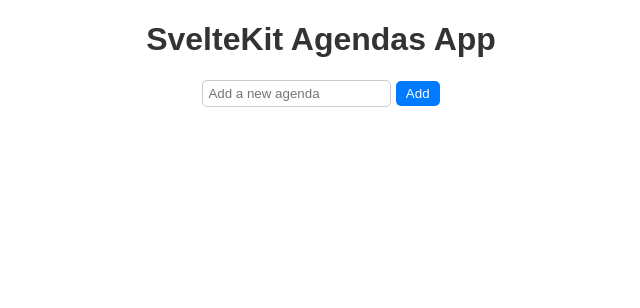
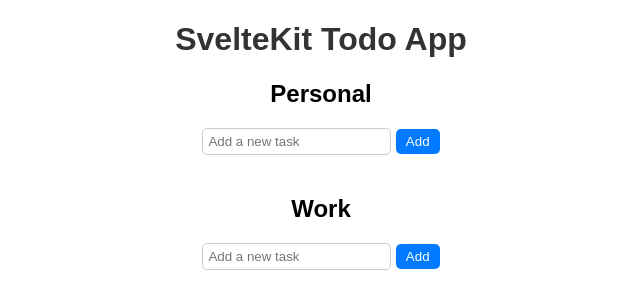
Before and after one commit to ShardofLegends/M324-DevOps-Portfolio, a SvelteKit app in the folder my-agenda-app/: page / in a window 1280 px wide. Shown: the top 308 px of the page, without its empty margins (319-959 px from the left). Built offline with nearby package versions, Linux system fonts and the light colour scheme.

Commit message:
v0.1.0 feat: New lists possible

```diff
--- a/my-agenda-app/src/routes/+page.svelte
+++ b/my-agenda-app/src/routes/+page.svelte
@@ -1,33 +1,47 @@
+<script>
+  let lists = [
+    { name: 'Personal', tasks: [] },
+    { name: 'Work', tasks: [] }
+    // Add more sections as needed
+  ];
 
-<script>
-    let agenda = [];
-    let newAgenda = '';
-    function addAgenda() {
-      if (newAgenda) {
-        agenda = [...agenda, newAgenda];
-        newAgenda = '';
+  let newTasks = new Array(lists.length).fill('');
+
+  function addTask(listIndex) {
+    const newTask = newTasks[listIndex].trim();
+    if (newTask) {
+      lists[listIndex].tasks = [...lists[listIndex].tasks, newTask];
+      newTasks[listIndex] = ''; // Reset newTask after adding task
     }
   }
-    function removeAgenda(index) {
-      agenda.splice(index, 1);
-      agenda = [...agenda]; // Update the agenda array to trigger reactivity
+
+  function removeTask(listIndex, taskIndex) {
+    lists[listIndex].tasks.splice(taskIndex, 1);
+    lists = [...lists]; // Update the lists array to trigger reactivity
   }
 </script>
+
 <main>
-    <h1>SvelteKit Agendas App</h1>
-    <div class="add-agenda">
-      <input class="agenda-input" bind:value={newAgenda} placeholder="Add a new agenda" />
-      <button class="add-button" on:click={addAgenda}>Add</button>
+  <h1>SvelteKit Todo App</h1>
+  {#each lists as list, listIndex (list.name)}
+    <div class="todo-list">
+      <h2>{list.name}</h2>
+      <div class="add-task">
+        <input class="task-input" bind:value={newTasks[listIndex]} placeholder="Add a new task" on:keydown={(event) => event.key === 'Enter' && addTask(listIndex)} />
+        <button class="add-button" on:click={() => addTask(listIndex)}>Add</button>
       </div>
-    <ul class="agenda-list">
-      {#each agenda as agenda, index (agenda)}
-        <li class="agenda-item">
-          {agenda}
-          <button class="remove-button" on:click={() => removeAgenda(index)}>Remove</button>
+      <ul class="task-list">
+        {#each list.tasks as task, taskIndex (task)}
+          <li class="task-item">
+            {task}
+            <button class="remove-button" on:click={() => removeTask(listIndex, taskIndex)}>Remove</button>
           </li>
         {/each}
       </ul>
+    </div>
+  {/each}
 </main>
+
 <style>
   main {
     font-family: Arial, sans-serif;
@@ -37,10 +51,13 @@
   h1 {
     color: #333;
   }
-    .add-agenda {
+  .todo-list {
+    margin-bottom: 40px;
+  }
+  .add-task {
     margin-bottom: 20px;
   }
-    .agenda-input {
+  .task-input {
     padding: 5px;
     border: 1px solid #ccc;
     border-radius: 5px;
@@ -53,11 +70,11 @@
     border-radius: 5px;
     cursor: pointer;
   }
-    .agenda-list {
+  .task-list {
     list-style-type: none;
     padding: 0;
   }
-    .agenda-item {
+  .task-item {
     display: flex;
     align-items: center;
     justify-content: space-between;
```
Lines whose indentation alone changed are shown as unchanged.
